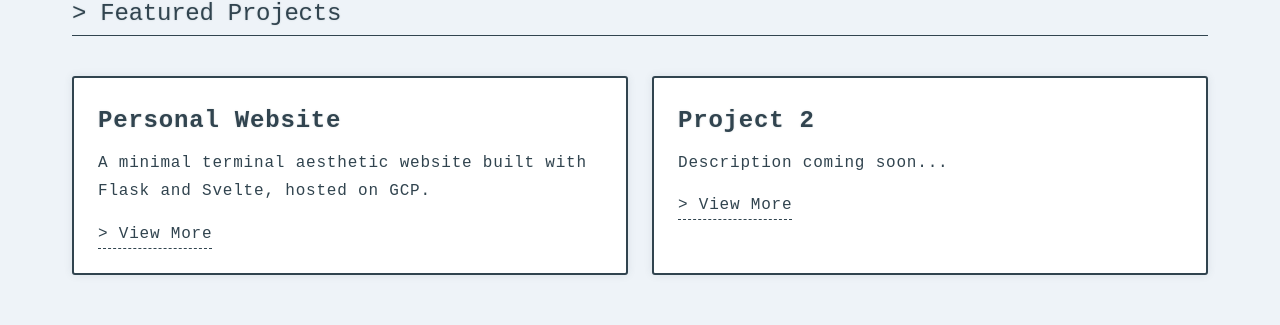
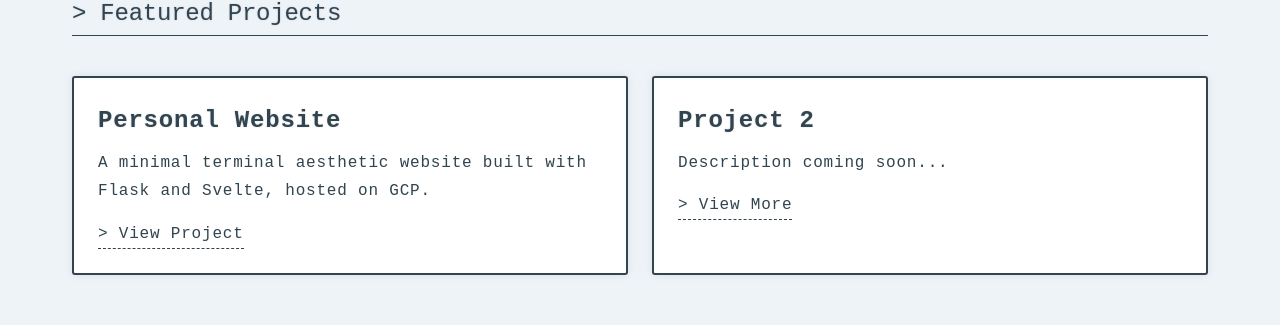
Before and after one commit to DefiantBurger/Website, a Svelte app in the folder frontend/: page / in a window 1280 px wide. Shown: the part 361-686 px from the top of the page. Built offline with nearby package versions, Linux system fonts and the light colour scheme; no server answers.

Commit message:
Made featured project cards link to the specific project page

```diff
--- a/frontend/src/pages/Home.svelte
+++ b/frontend/src/pages/Home.svelte
@@ -8,9 +8,10 @@
     { label: 'Contact', href: '/contact' }
   ];
 
-  const featuredProjects = [
+  const featuredProjects: { title: string; description: string; slug?: string }[] = [
     {
       title: 'Personal Website',
+      slug: 'personal-website-platform',
       description: 'A minimal terminal aesthetic website built with Flask and Svelte, hosted on GCP.'
     },
     {
@@ -52,7 +53,15 @@
       <div class="terminal-box hover-lift clickable-card">
         <h3>{project.title}</h3>
         <p>{project.description}</p>
-        <a href="/projects" class="card-link stretched-link prompt" aria-label="View more projects">View More</a>
+        {#if project.slug}
+          <a
+            href="/projects/{project.slug}"
+            class="card-link stretched-link prompt"
+            aria-label="View project: {project.title}">View Project</a
+          >
+        {:else}
+          <a href="/projects" class="card-link stretched-link prompt" aria-label="View more projects">View More</a>
+        {/if}
       </div>
     {/each}
   </div>
```
